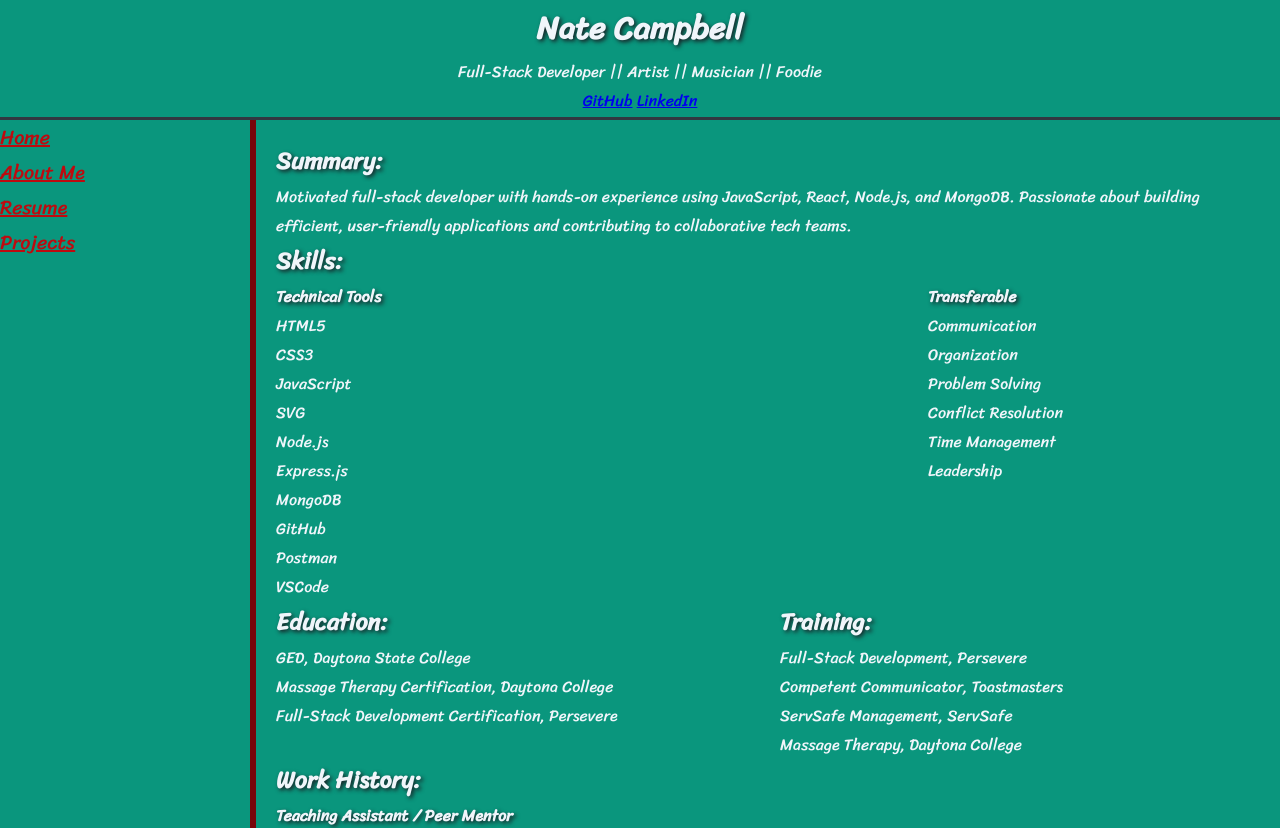
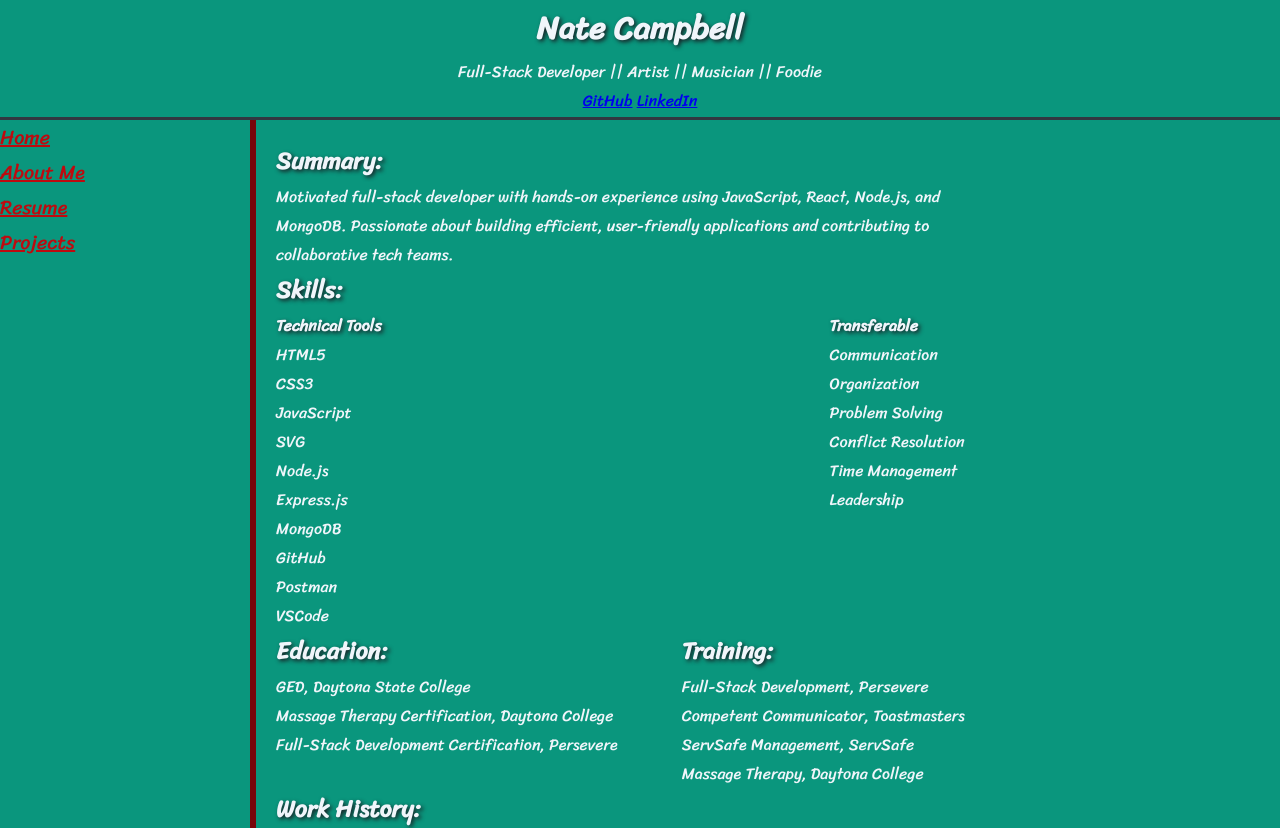
Before and after one commit to natecampbelldev/portfolio-new, a React (Vite) app in the folder portfolio/: page /resume in a window 1280 px wide. Shown: the top 828 px of the page. Built offline with nearby package versions, Linux system fonts and the light colour scheme.

Commit message:
style edit 1

```diff
--- a/portfolio/public/styles.css
+++ b/portfolio/public/styles.css
@@ -95,13 +95,14 @@ h5 {
     text-shadow: 2px 2px 4px var(--prime-900);
 }
 
-
+article {
+        max-width: 70%;
+}
 
 /* utils */
 .flex {
     display: flex;
     justify-content: space-between;
-    max-width: 80%;
 }
 
 ul:not(.dots){
--- a/portfolio/src/pages/Resume.jsx
+++ b/portfolio/src/pages/Resume.jsx
@@ -1,7 +1,7 @@
 export default function Resume() {
     return (<>
         <article>
-            <section>
+            <section className="">
                 <h2>Summary:</h2>
                 <p>Motivated full-stack developer with hands-on experience using JavaScript, React, Node.js, and MongoDB. Passionate about building efficient, user-friendly applications and contributing to collaborative tech teams.
                 </p>
```
